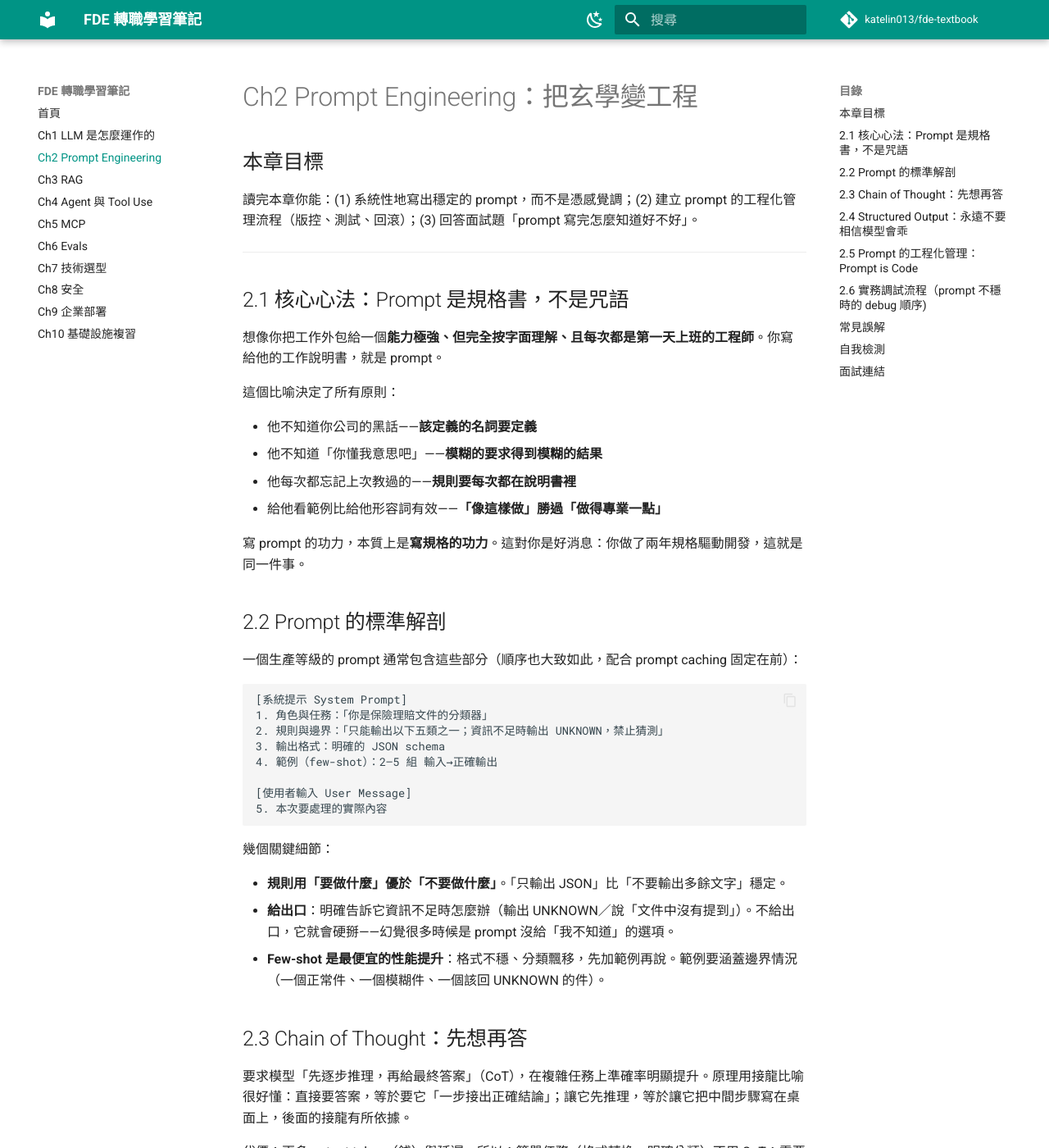
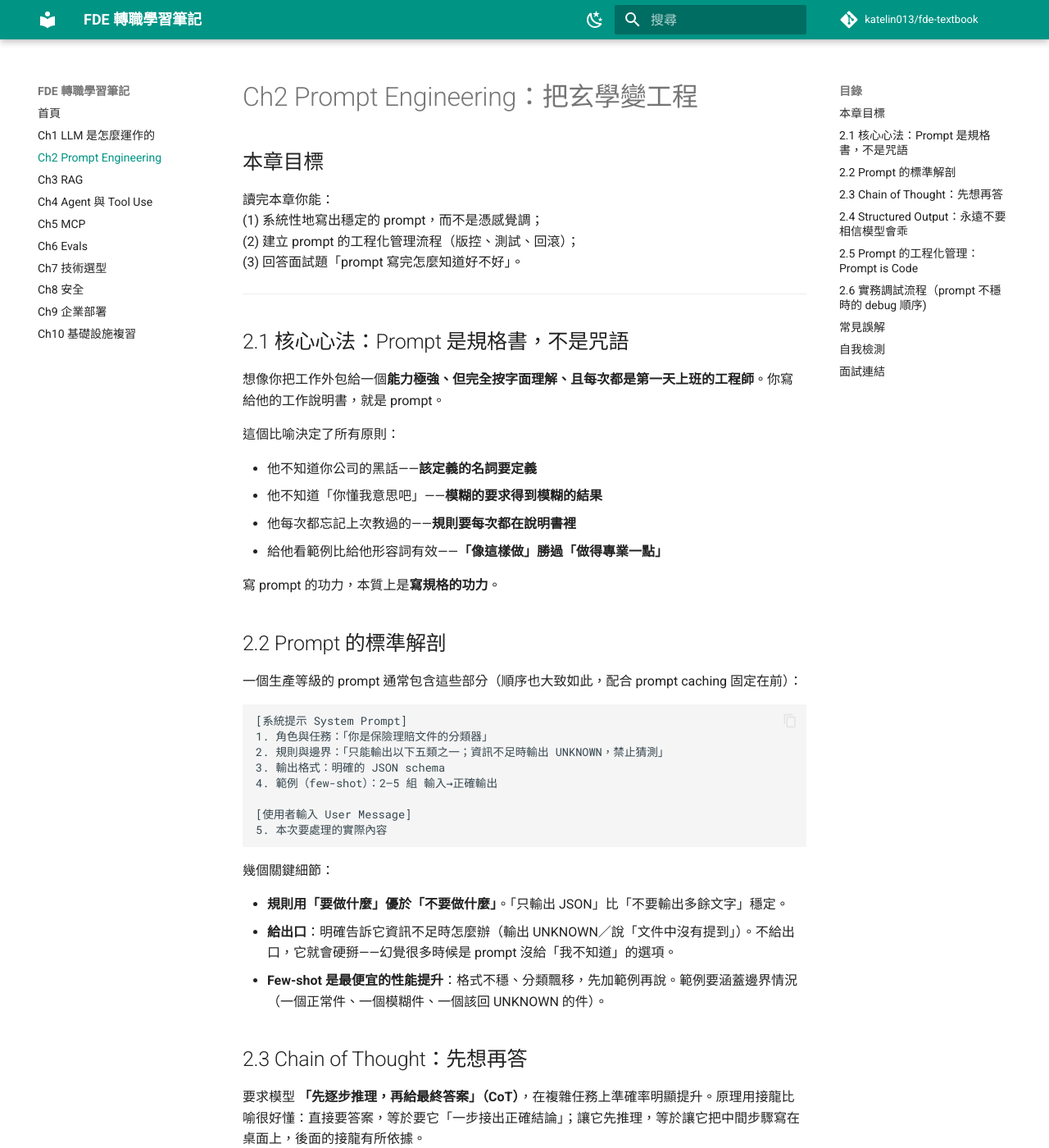
Before and after one commit to katelin013/fde-textbook, an MkDocs documentation site: the page built from docs/ch2-prompt-engineering.md, in a window 1280 px wide and 1400 px high. Shown: the whole window at 82% size. Built offline with MkDocs 1.6.1 and Material for MkDocs 9.7.7, drawn with Linux system fonts in a browser that asks for light colours; comment, search, counter and statistics services are not loaded.

Commit message:
docs: ch2 本章目標 (1)(2)(3) 改用 <br> 斷行
Co-Authored-By: Claude Opus 4.8 (1M context) <noreply@anthropic.com>
Claude-Session: https://claude.ai/code/session_011VmeTCw8TLuLf21QMA3qH5

```diff
--- a/docs/ch2-prompt-engineering.md
+++ b/docs/ch2-prompt-engineering.md
@@ -2,7 +2,7 @@
 
 ## 本章目標
 
-讀完本章你能：(1) 系統性地寫出穩定的 prompt，而不是憑感覺調；(2) 建立 prompt 的工程化管理流程（版控、測試、回滾）；(3) 回答面試題「prompt 寫完怎麼知道好不好」。
+讀完本章你能：<br>(1) 系統性地寫出穩定的 prompt，而不是憑感覺調；<br>(2) 建立 prompt 的工程化管理流程（版控、測試、回滾）；<br>(3) 回答面試題「prompt 寫完怎麼知道好不好」。
 
 ---
 
@@ -17,7 +17,7 @@
 - 他每次都忘記上次教過的——**規則要每次都在說明書裡**
 - 給他看範例比給他形容詞有效——**「像這樣做」勝過「做得專業一點」**
 
-寫 prompt 的功力，本質上是**寫規格的功力**。這對你是好消息：你做了兩年規格驅動開發，這就是同一件事。
+寫 prompt 的功力，本質上是**寫規格的功力**。
 
 ## 2.2 Prompt 的標準解剖
 
@@ -42,7 +42,7 @@
 
 ## 2.3 Chain of Thought：先想再答
 
-要求模型「先逐步推理，再給最終答案」（CoT），在複雜任務上準確率明顯提升。原理用接龍比喻很好懂：直接要答案，等於要它「一步接出正確結論」；讓它先推理，等於讓它把中間步驟寫在桌面上，後面的接龍有所依據。
+要求模型 **「先逐步推理，再給最終答案」（CoT）**，在複雜任務上準確率明顯提升。原理用接龍比喻很好懂：直接要答案，等於要它「一步接出正確結論」；讓它先推理，等於讓它把中間步驟寫在桌面上，後面的接龍有所依據。
 
 代價：更多 output token（錢）與延遲。所以：簡單任務（格式轉換、明確分類）不用 CoT；需要判斷、多步推導的才用。現代的推理型模型（reasoning models）是把這件事內建在模型層——使用時就不必再在 prompt 裡手動要求。
 
```
